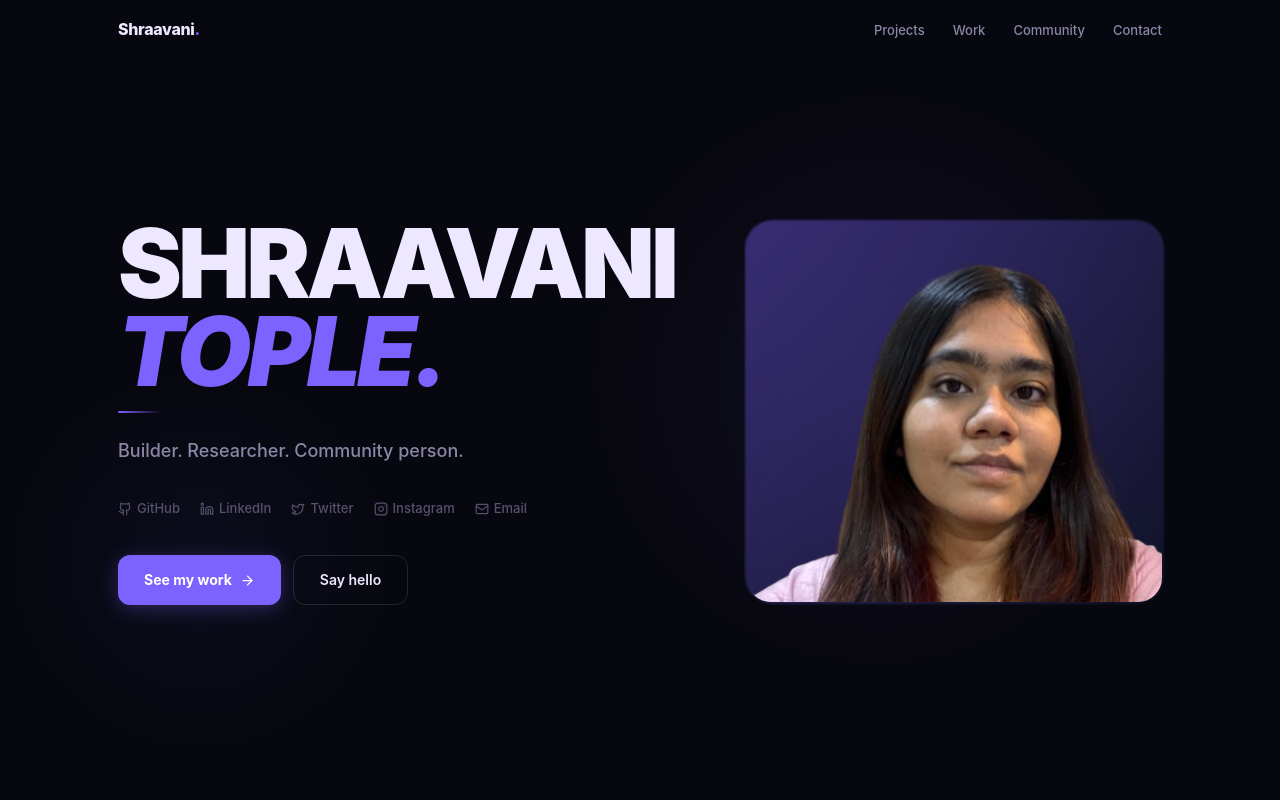
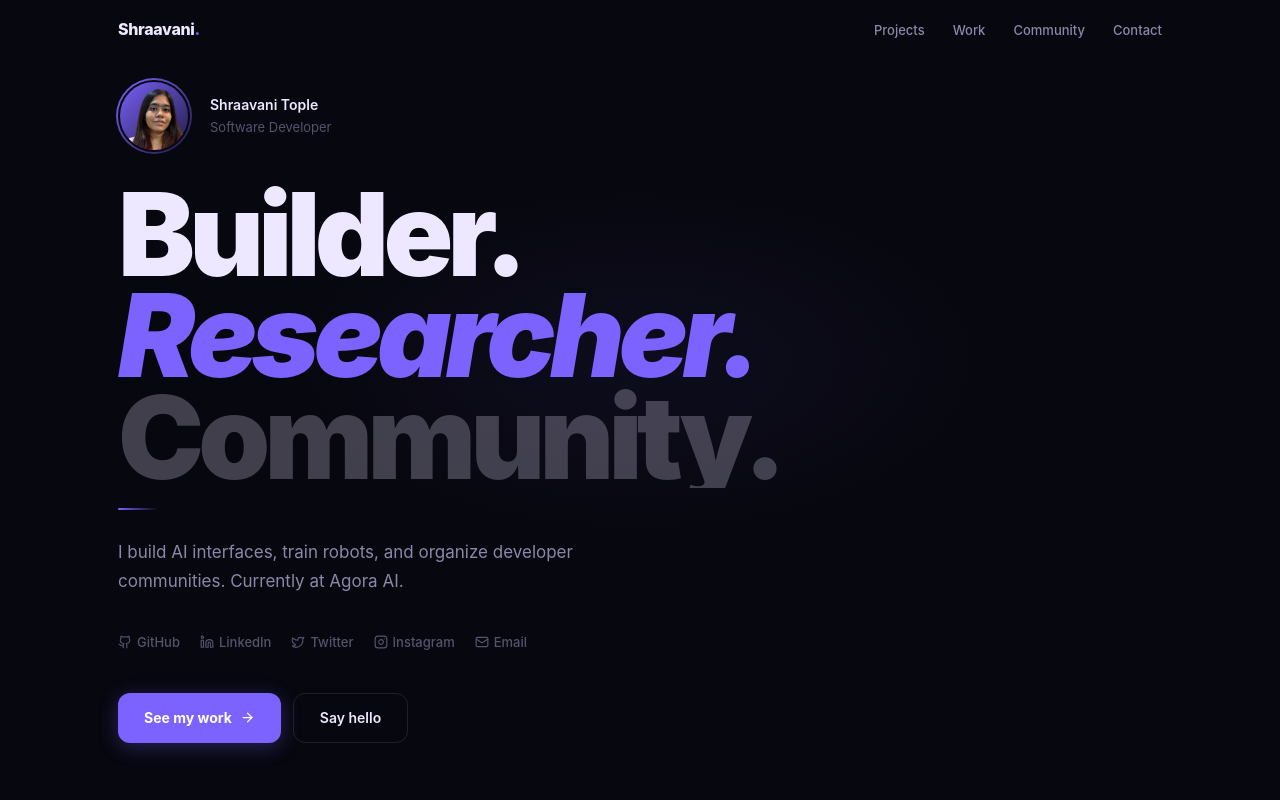
Before and after one commit to ShraavaniTople/ShraavaniTople.github.io, a Next.js app: page / in a window 1280 px wide. Shown: the top 800 px of the page. Built offline with nearby package versions, Linux system fonts and the light colour scheme.

Commit message:
hero: new layout — small circle photo, left-aligned bold text, no status tags

```diff
--- a/components/sections/Hero.tsx
+++ b/components/sections/Hero.tsx
@@ -23,51 +23,77 @@ export default function Hero() {
       minHeight:"100vh",
       display:"flex",
       alignItems:"center",
-      paddingTop:72,
-      paddingBottom:48,
+      paddingTop:80,
+      paddingBottom:64,
       position:"relative",
       overflow:"hidden",
     }}>
-      {/* Background glow blobs */}
-      <div style={{position:"absolute",top:"10%",right:"8%",width:600,height:600,borderRadius:"50%",background:"radial-gradient(circle,rgba(124,99,255,0.07) 0%,transparent 70%)",pointerEvents:"none"}}/>
-      <div style={{position:"absolute",bottom:"5%",left:"0%",width:400,height:400,borderRadius:"50%",background:"radial-gradient(circle,rgba(99,124,255,0.05) 0%,transparent 70%)",pointerEvents:"none"}}/>
+      {/* Background glow */}
+      <div style={{position:"absolute",top:"20%",left:"50%",transform:"translateX(-50%)",width:800,height:400,borderRadius:"50%",background:"radial-gradient(ellipse,rgba(124,99,255,0.06) 0%,transparent 65%)",pointerEvents:"none"}}/>
 
       <div className="container" style={{width:"100%",position:"relative",zIndex:1}}>
-        <div style={{display:"grid", gridTemplateColumns:"1fr 1fr", gap:72, alignItems:"center"}} className="hero-grid">
+        <div style={{maxWidth:680}}>
 
-          {/* LEFT */}
+          {/* Small photo + name row */}
+          <motion.div {...f(0.1)} style={{display:"flex",alignItems:"center",gap:20,marginBottom:32}}>
+            {/* Small circular photo */}
+            <div style={{position:"relative",flexShrink:0}}>
+              <div style={{position:"absolute",inset:-2,borderRadius:"50%",background:"linear-gradient(135deg,#7C63FF,rgba(124,99,255,0.2))",zIndex:0}}/>
+              {/* eslint-disable-next-line @next/next/no-img-element */}
+              <img
+                src="/shraavani.png"
+                alt="Shraavani Tople"
+                style={{
+                  width:72,
+                  height:72,
+                  objectFit:"cover",
+                  objectPosition:"top center",
+                  borderRadius:"50%",
+                  display:"block",
+                  position:"relative",
+                  zIndex:1,
+                  border:"2px solid #07070F",
+                }}
+              />
+            </div>
             <div>
-            <div style={{overflow:"hidden", marginBottom:16}}>
+              <p style={{fontSize:14,fontWeight:600,color:"#EDE8FF"}}>Shraavani Tople</p>
+              <p style={{fontSize:13,color:"#56526E"}}>Software Developer</p>
+            </div>
+          </motion.div>
+
+          {/* Big name heading */}
+          <div style={{overflow:"hidden",marginBottom:20}}>
             <motion.h1
-                initial={{opacity:0, y:40}}
-                animate={{opacity:1, y:0}}
-                transition={{duration:0.7, delay:0.2, ease:[0.16,1,0.3,1]}}
+              initial={{opacity:0,y:50}}
+              animate={{opacity:1,y:0}}
+              transition={{duration:0.75,delay:0.2,ease:[0.16,1,0.3,1]}}
               style={{
-                  fontSize:"clamp(52px,7.5vw,104px)",
+                fontSize:"clamp(56px,9vw,120px)",
                 fontWeight:900,
-                  lineHeight:0.92,
-                  letterSpacing:"-0.04em",
+                lineHeight:0.88,
+                letterSpacing:"-0.05em",
                 color:"#EDE8FF",
               }}>
-                SHRAAVANI<br/>
-                <em style={{fontStyle:"italic", color:"#7C63FF"}}>TOPLE.</em>
+              Builder.<br/>
+              <em style={{fontStyle:"italic",color:"#7C63FF"}}>Researcher.</em><br/>
+              <span style={{color:"rgba(237,232,255,0.25)"}}>Community.</span>
             </motion.h1>
           </div>
 
-            {/* Accent rule */}
           <motion.div
             initial={{scaleX:0}} animate={{scaleX:1}}
-              transition={{duration:0.5, delay:0.45, ease:[0.16,1,0.3,1]}}
-              style={{height:2, width:44, background:"linear-gradient(90deg,#7C63FF,rgba(124,99,255,0))", borderRadius:99, marginBottom:24, transformOrigin:"left"}}
+            transition={{duration:0.5,delay:0.5,ease:[0.16,1,0.3,1]}}
+            style={{height:2,width:40,background:"linear-gradient(90deg,#7C63FF,transparent)",borderRadius:99,marginBottom:28,transformOrigin:"left"}}
           />
 
-            <motion.p {...f(0.55)} style={{fontSize:18,fontWeight:500,color:"#8B87A8",marginBottom:32,lineHeight:1.6}}>
-              Builder. Researcher. Community person.
+          <motion.p {...f(0.6)} style={{fontSize:17,color:"#8B87A8",marginBottom:36,lineHeight:1.7,maxWidth:500}}>
+            I build AI interfaces, train robots, and organize developer communities. Currently at Agora AI.
           </motion.p>
 
           {/* Socials */}
-            <motion.div {...f(0.65)} style={{display:"flex", gap:20, marginBottom:36, flexWrap:"wrap"}}>
-              {socials.map(({icon:Icon, href, label}) => (
+          <motion.div {...f(0.7)} style={{display:"flex",gap:20,marginBottom:40,flexWrap:"wrap"}}>
+            {socials.map(({icon:Icon,href,label}) => (
               <a key={label} href={href}
                 target={href.startsWith("mailto") ? undefined : "_blank"}
                 rel="noopener noreferrer"
@@ -80,57 +106,24 @@ export default function Hero() {
           </motion.div>
 
           {/* CTAs */}
-            <motion.div {...f(0.75)} style={{display:"flex", gap:12, flexWrap:"wrap"}}>
+          <motion.div {...f(0.8)} style={{display:"flex",gap:12,flexWrap:"wrap"}}>
             <button
               onClick={() => document.querySelector("#projects")?.scrollIntoView({behavior:"smooth"})}
               style={{display:"flex",alignItems:"center",gap:8,background:"#7C63FF",color:"#fff",border:"none",borderRadius:12,padding:"13px 26px",fontSize:14,fontWeight:700,cursor:"pointer",transition:"opacity 0.15s,box-shadow 0.15s",boxShadow:"0 4px 20px rgba(124,99,255,0.3)"}}
-                onMouseEnter={e=>{e.currentTarget.style.opacity="0.88";e.currentTarget.style.boxShadow="0 8px 32px rgba(124,99,255,0.4)";}}
+              onMouseEnter={e=>{e.currentTarget.style.opacity="0.88";e.currentTarget.style.boxShadow="0 8px 32px rgba(124,99,255,0.45)";}}
               onMouseLeave={e=>{e.currentTarget.style.opacity="1";e.currentTarget.style.boxShadow="0 4px 20px rgba(124,99,255,0.3)";}}>
               See my work <ArrowRight size={15}/>
             </button>
             <a href="mailto:shraavanitople@gmail.com"
-                style={{display:"flex",alignItems:"center",gap:8,background:"transparent",color:"#EDE8FF",border:"1px solid rgba(255,255,255,0.12)",borderRadius:12,padding:"13px 26px",fontSize:14,fontWeight:600,textDecoration:"none",transition:"border-color 0.15s,background 0.15s"}}
-                onMouseEnter={e=>{e.currentTarget.style.borderColor="rgba(124,99,255,0.5)";e.currentTarget.style.background="rgba(124,99,255,0.07)";}}
-                onMouseLeave={e=>{e.currentTarget.style.borderColor="rgba(255,255,255,0.12)";e.currentTarget.style.background="transparent";}}>
+              style={{display:"flex",alignItems:"center",gap:8,background:"transparent",color:"#EDE8FF",border:"1px solid rgba(255,255,255,0.1)",borderRadius:12,padding:"13px 26px",fontSize:14,fontWeight:600,textDecoration:"none",transition:"border-color 0.15s,background 0.15s"}}
+              onMouseEnter={e=>{e.currentTarget.style.borderColor="rgba(124,99,255,0.4)";e.currentTarget.style.background="rgba(124,99,255,0.06)";}}
+              onMouseLeave={e=>{e.currentTarget.style.borderColor="rgba(255,255,255,0.1)";e.currentTarget.style.background="transparent";}}>
               Say hello
             </a>
-            </motion.div>
-          </div>
-
-          {/* RIGHT — Photo */}
-          <motion.div
-            initial={{opacity:0, x:32}}
-            animate={{opacity:1, x:0}}
-            transition={{duration:0.8, delay:0.1, ease:[0.16,1,0.3,1]}}
-            style={{position:"relative"}}>
-            {/* Glow ring behind photo */}
-            <div style={{position:"absolute",inset:-2,borderRadius:28,background:"linear-gradient(135deg,rgba(124,99,255,0.4),rgba(99,124,255,0.1))",zIndex:0,filter:"blur(1px)"}}/>
-            {/* eslint-disable-next-line @next/next/no-img-element */}
-            <img
-              src="/shraavani.png"
-              alt="Shraavani Tople"
-              style={{
-                width:"100%",
-                height:380,
-                objectFit:"cover",
-                objectPosition:"top center",
-                borderRadius:24,
-                display:"block",
-                position:"relative",
-                zIndex:1,
-              }}
-            />
           </motion.div>
 
         </div>
       </div>
-      <style>{`
-        @media(max-width:768px){
-          .hero-grid{grid-template-columns:1fr!important;gap:32px!important;}
-          .hero-grid>div:last-child img{height:260px!important;}
-          .hero-grid>div:last-child{order:-1;}
-        }
-      `}</style>
     </section>
   );
 }
```
Lines whose indentation alone changed are shown as unchanged.
